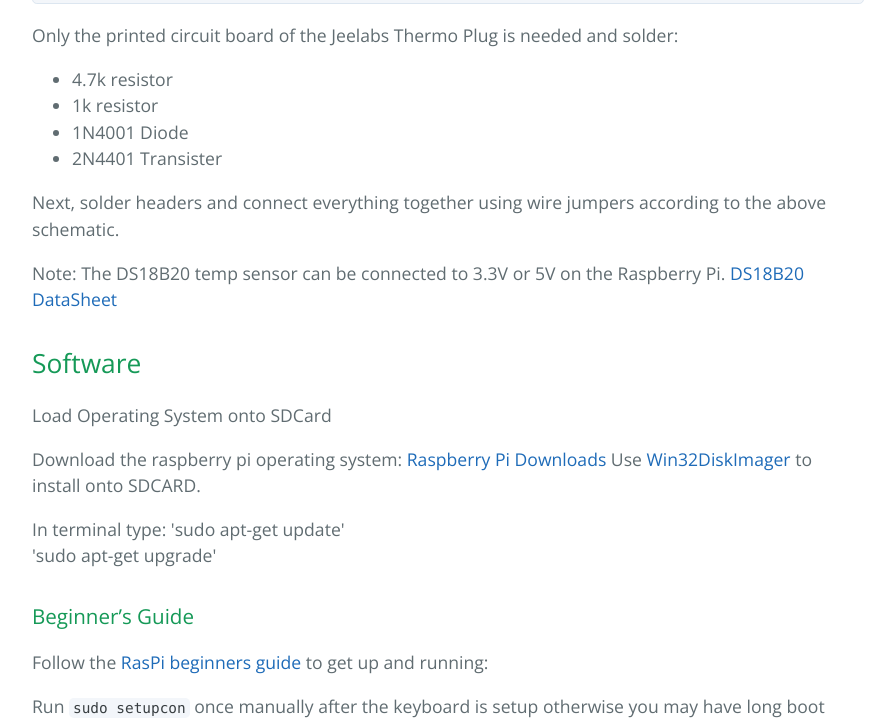
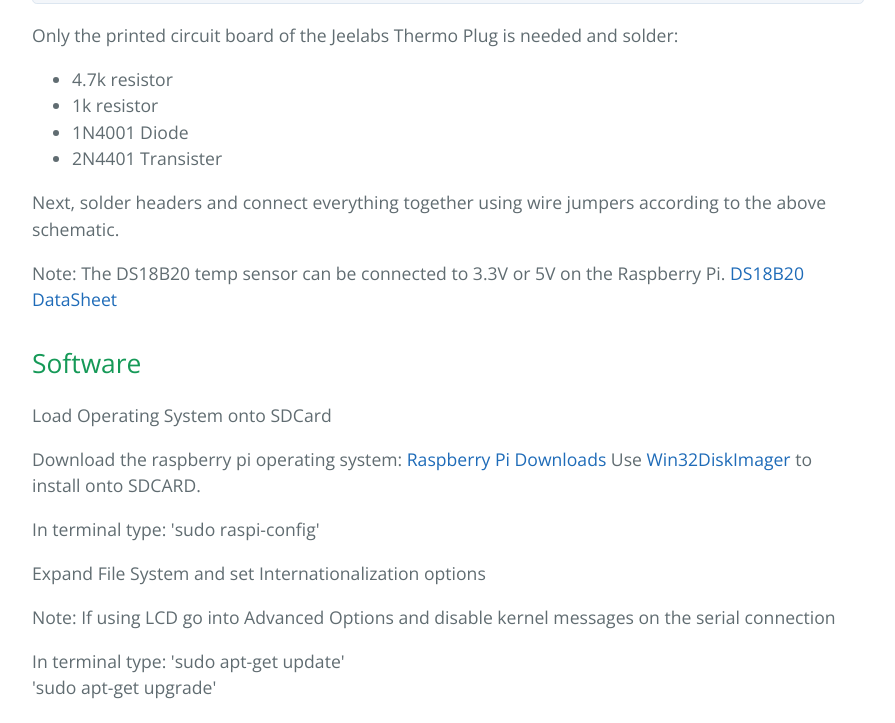
Before and after one commit to steve71/RasPiBrew, a plain HTML site: page index.html in a window 1280 px wide. Shown: the part 2982-3705 px from the top of the page, without its empty margins (192-1087 px from the left). Drawn offline with nearby package versions, Linux system fonts and the light colour scheme.

```diff
--- a/index.html
+++ b/index.html
@@ -30,7 +30,7 @@
 
 <p>Download Software for Raspberry Pi Web Server.  Also, Control and Monitor your vessel temperature and heat output with an Android app.  Compatible with smartphones only.</p>
 
-<p>New Version 1.1.1 of Android App:
+<p>New Version 1.1.4 of Android App:
 <a href="https://play.google.com/store/apps/details?id=com.raspibrew">RasPiBrew Android</a> on Google Play</p>
 
 <p><img src="https://github.com/steve71/RasPiBrew/raw/images/android/android_set.png" alt="">
@@ -105,6 +105,13 @@
 <p>Load Operating System onto SDCard</p>
 
 <p>Download the raspberry pi operating system: <a href="http://www.raspberrypi.org/downloads">Raspberry Pi Downloads</a> Use <a href="http://www.softpedia.com/get/CD-DVD-Tools/Data-CD-DVD-Burning/Win32-Disk-Imager.shtml">Win32DiskImager</a> to install onto SDCARD. </p>
+
+<p>In terminal type:
+    'sudo raspi-config'</p>
+
+<p>Expand File System and set Internationalization options</p>
+
+<p>Note: If using LCD go into Advanced Options and disable kernel messages on the serial connection</p>
 
 <p>In terminal type:
     'sudo apt-get update'<br>
```
Also changed, not shown: params.json (+1 -1 lines).
